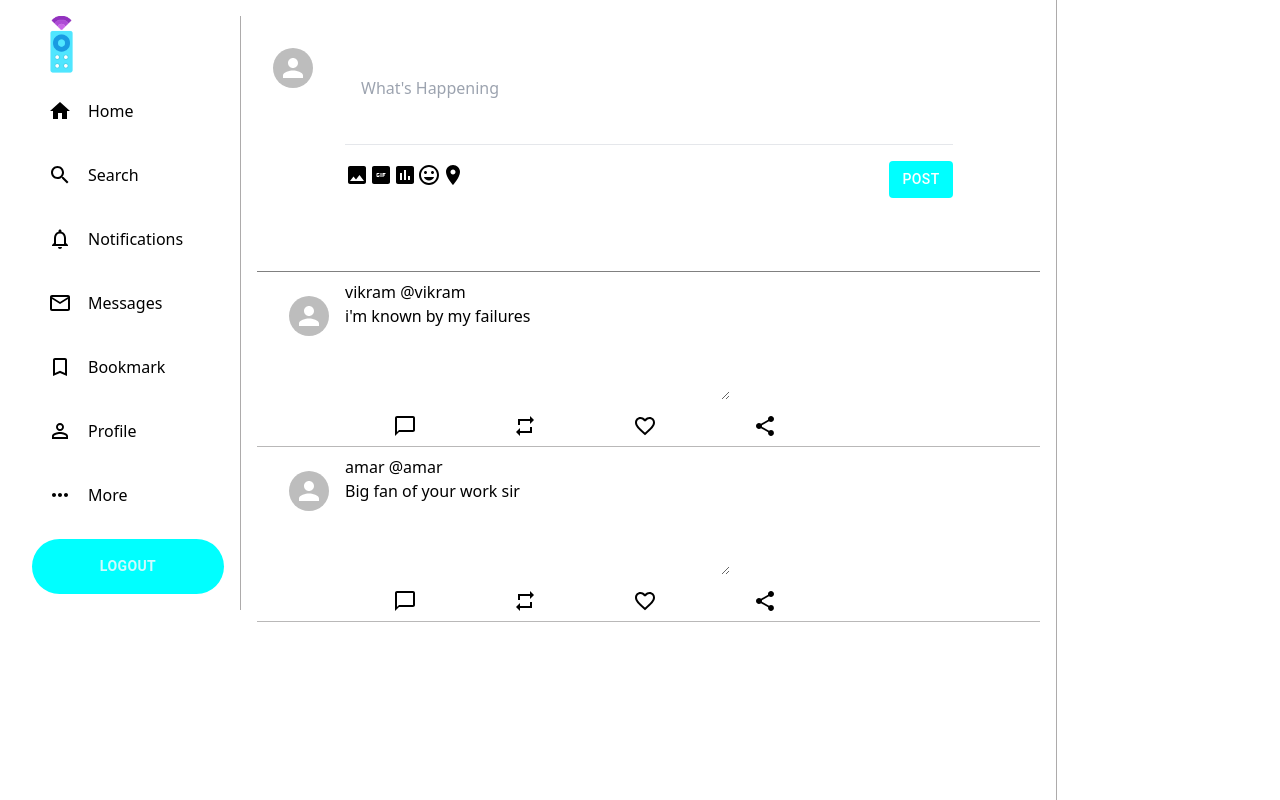
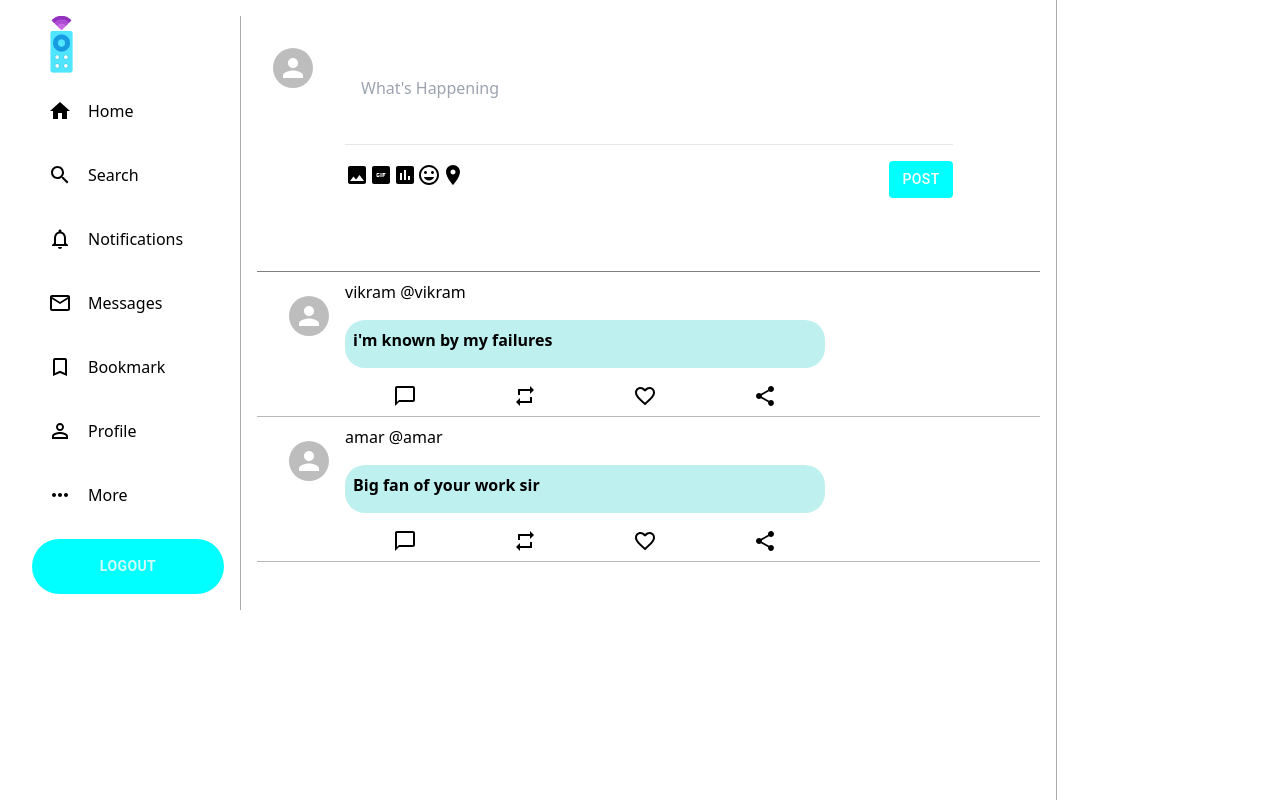
Before and after one commit to sahitm/Remoter-Social-Media, a React (Vite) app: page /home in a window 1280 px wide. Built offline with nearby package versions, Linux system fonts and the light colour scheme.

Commit message:
style -- post style changes for post text

```diff
--- a/src/Authentication/UserDetails/Register.jsx
+++ b/src/Authentication/UserDetails/Register.jsx
@@ -31,7 +31,6 @@ function Register() {
 
         localStorage.setItem('usersList',JSON.stringify([...Users]))
         const existingUsers = JSON.parse(localStorage.getItem('usersList'))
-        console.log(userData)
 
         let newUsers = {
           name: object.name,
--- a/src/Context/Context.jsx
+++ b/src/Context/Context.jsx
@@ -7,7 +7,6 @@ function ContextProvider(props) {
 
     const [userData , SetUserData] = React.useState('')
     const [postData , SetPostData] = React.useState(JSON.parse(localStorage.getItem('postdata')))
-    console.log(postData)
     const [initialData, SetInitialData] = React.useState([...InitialPosts])
     const [loggedIn, SetLoggedIn] = React.useState('')
 
--- a/src/Dasboard/D-components/Feed.jsx
+++ b/src/Dasboard/D-components/Feed.jsx
@@ -18,9 +18,9 @@ function Feed() {
 
       {
       postData ?
-                postData.map(post => <Post text={post} />)
+                postData.map(post => <Post key={post.postID} text={post} />)
               :
-                initialData.map(post => <Post text={post} />)}
+                initialData.map(post => <Post key={post.postID}  text={post} />)}
 
     </div>
   )
--- a/src/Dasboard/D-components/Post.css
+++ b/src/Dasboard/D-components/Post.css
@@ -20,6 +20,10 @@
     justify-content: space-around;
 }
 
-/* textarea{
-    outline: none;
-} */
+.post--desc{
+    padding: 0.5rem 0 1rem 0.5rem;
+    margin: 1rem 0;
+    background-color: rgb(190, 240, 240);
+    border-radius: 20px;
+    font-weight: bolder;
+}
--- a/src/Dasboard/D-components/Post.jsx
+++ b/src/Dasboard/D-components/Post.jsx
@@ -15,15 +15,11 @@ import {Context} from '../../Context/Context'
 function Post({text}) {
 
   const {postData , SetPostData, loggedIn, SetLoggedIn} = React.useContext(Context)
-  console.log(text.postAuthor)
   SetLoggedIn(JSON.parse(localStorage.getItem('loggedIn')))
-  console.log(loggedIn)
   localStorage.setItem('postdata',JSON.stringify(postData))
 
   function delPost(){
     SetPostData(prevPostData => prevPostData.filter(post => post.postID !== text.postID))
-    console.log('clicked')
-    console.log(postData)
     localStorage.setItem('postdata',JSON.stringify([...postData]))
   }
 
@@ -39,16 +35,12 @@ function Post({text}) {
   }
 
   function update(){
-    console.log(textInput)
     SetPostData(postData => postData.map(post => post.postID == text.postID ? {
       ...post,
       contents : `${textInput}`
     } : post
     ))
-    console.log(postData)
     SetIsUpdate(!isUpdate)
-
-    console.log(text.postAuthor)
   }
 
   return (
@@ -62,9 +54,9 @@ function Post({text}) {
                     {text.postAuthor} <span>@{text.postAuthor}</span>
                 </h3>
             </div>
-            <textarea className='post--desc' name="" id="" cols="40" rows="4" ref={textRef} onChange={(event) => SetTextInput(event.target.value)}>
+            <div className='post--desc' ref={textRef} onChange={(event) => SetTextInput(event.target.value)}>
                 {postInput}
-            </textarea>
+            </div>
             { isUpdate && <Button onClick={update}>Update</Button>}
             <div className='post--footer'>
                 <ChatBubbleOutlineIcon />
--- a/src/Dasboard/D-components/TweetTab.jsx
+++ b/src/Dasboard/D-components/TweetTab.jsx
@@ -15,7 +15,6 @@ import InitialPosts from '../../helpers/InitialPosts';
 function TweetTab() {
 
   const {postData , SetPostData, loggedIn, SetLoggedIn} = useContext(Context)
-  console.log(postData,'tweetab1')
   const [twtData,SetTwtData] = useState('')
 
   function handlePost(){
@@ -34,8 +33,6 @@ function TweetTab() {
 
       localStorage.setItem('postdata',JSON.stringify([...existingPosts,newPost]))
       SetPostData(JSON.parse(localStorage.getItem('postdata')))
-      console.log(postData)
-      console.log(postData,'tweetab2')
 
     }else{
 
@@ -49,7 +46,6 @@ function TweetTab() {
 
       localStorage.setItem('postdata',JSON.stringify([...postData,newPost]))
       SetPostData(JSON.parse(localStorage.getItem('postdata')))
-      console.log(postData,'tweetab3')
 
     }
   }
```
